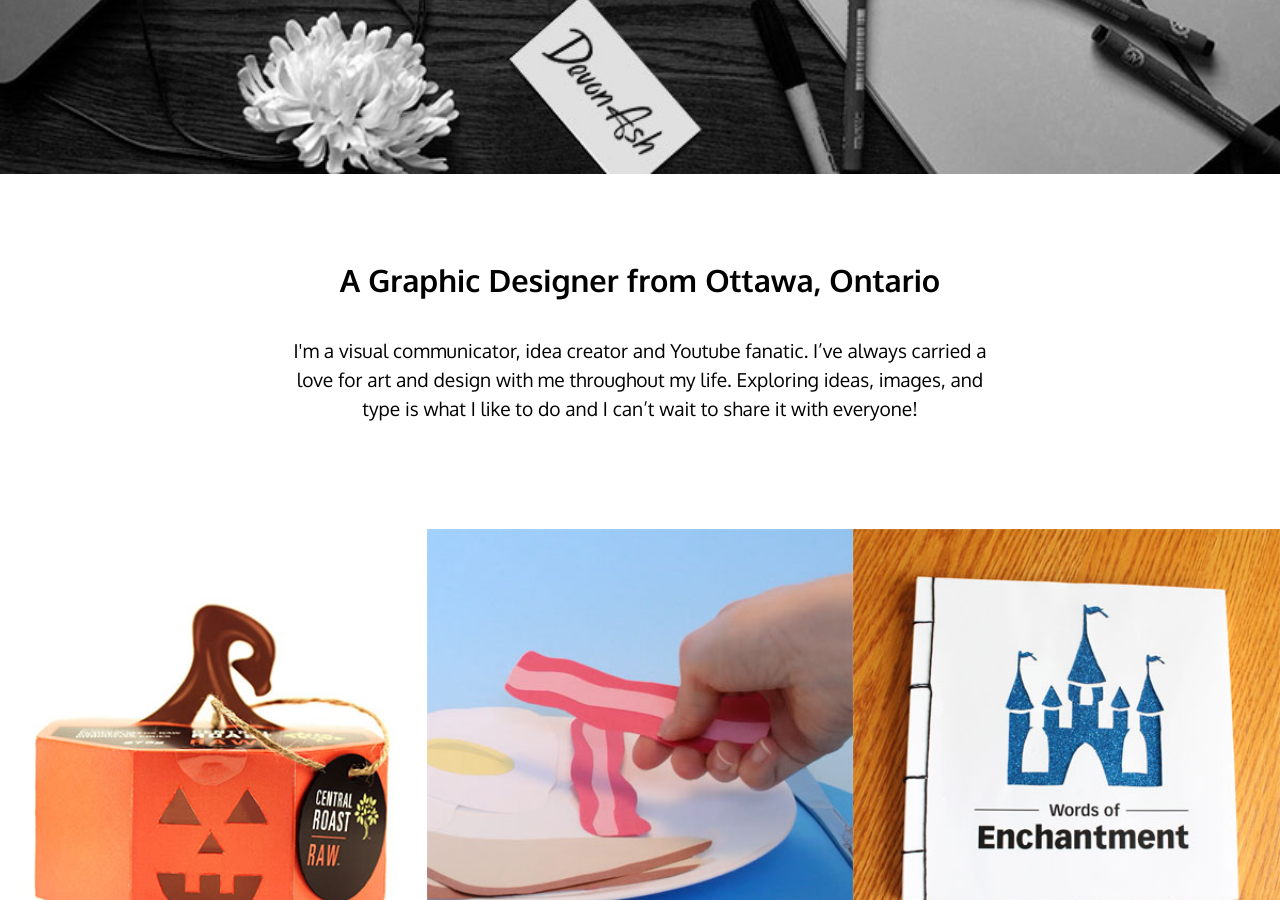
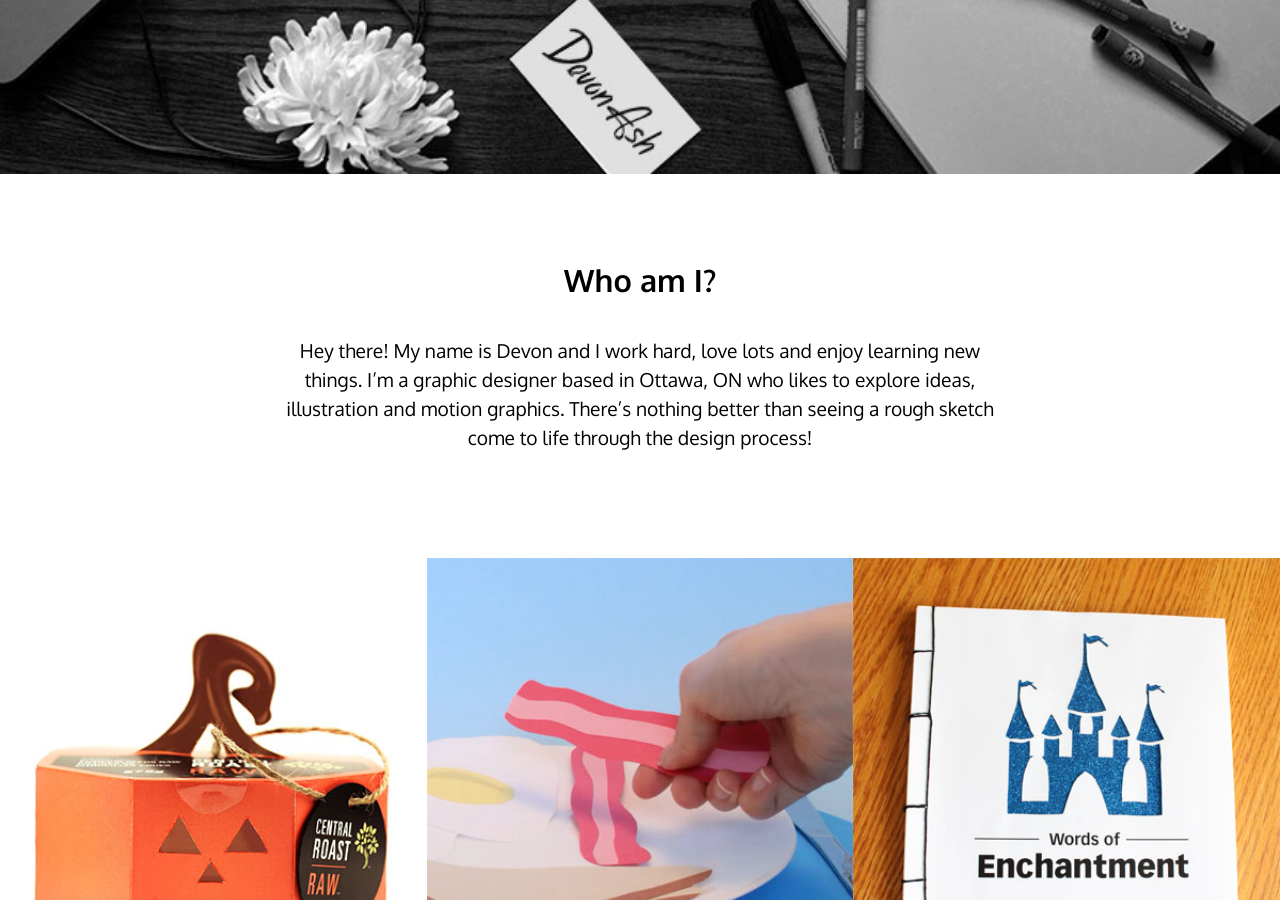
Before and after one commit to devonash/portfolio, a Jekyll site: the page built from index.html, in a window 1280 px wide and 900 px high, scrolled down 585 px. Built offline with Jekyll 4.4.1, drawn with Linux system fonts in a browser that asks for light colours.

Commit message:
refactor(html): change about title and para on main page

```diff
--- a/index.html
+++ b/index.html
@@ -36,8 +36,8 @@
 		<div class="grid">
 			<div class="about unit unit-s-1 unit-m-1 unit-l-1" id="about">
 				<div class="about-para">
-						<h2>A Graphic Designer from Ottawa, Ontario</h2>
-						<p>I'm a visual communicator, idea creator and Youtube fanatic. I’ve always carried a love for art and design with me throughout my life. Exploring ideas, images, and type is what I like to do and I can’t wait to share it with everyone!</p>
+						<h2>Who am I?</h2>
+						<p>Hey there! My name is Devon and I work hard, love lots and enjoy learning new things. I’m a graphic designer based in Ottawa, ON who likes to explore ideas, illustration and motion graphics. There’s nothing better than seeing a rough sketch come to life through the design process! </p>
 				</div>
 			</div>
 			<div class="image unit unit-s-1 unit-m-1-2 unit-l-1-3" id="portfolio">
```
